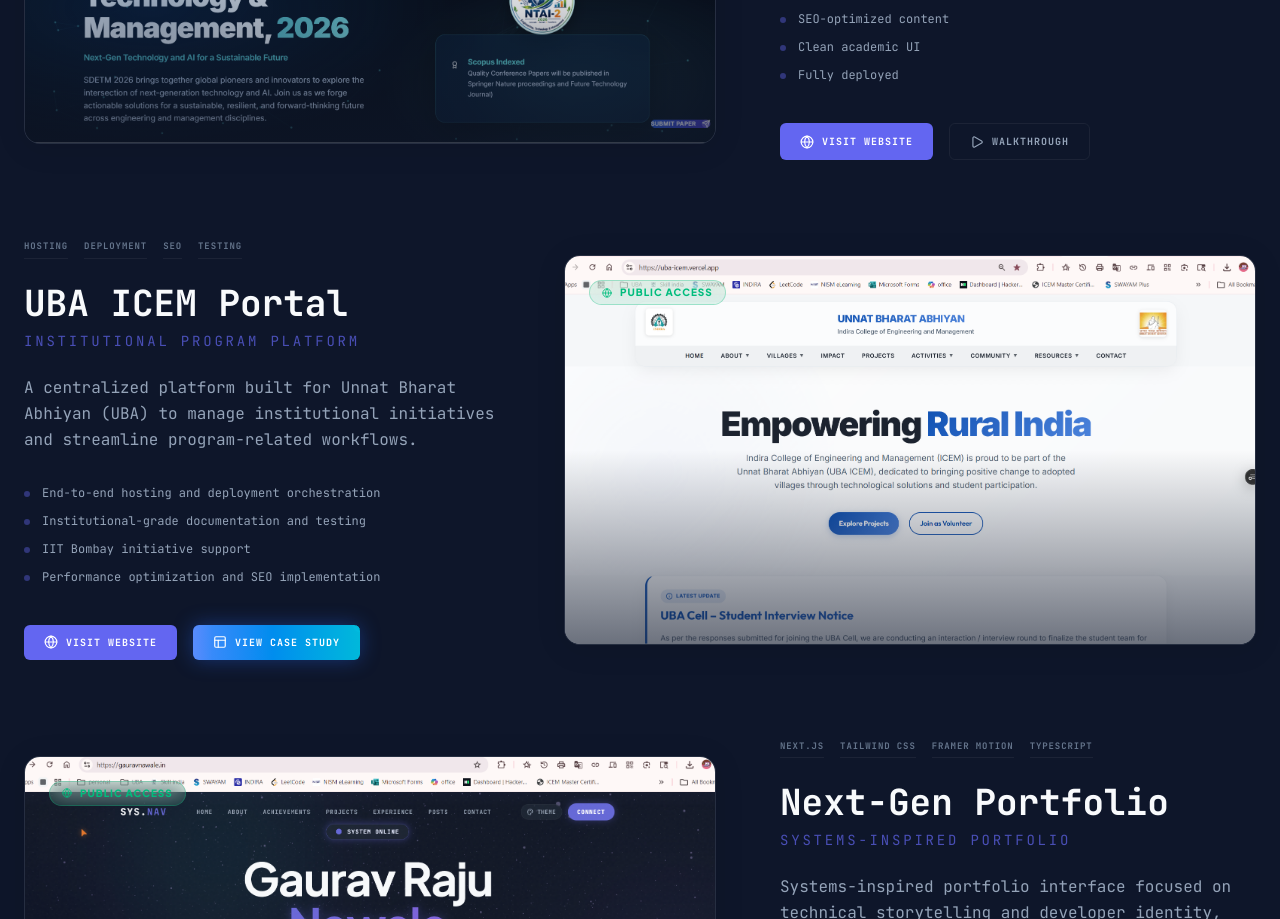
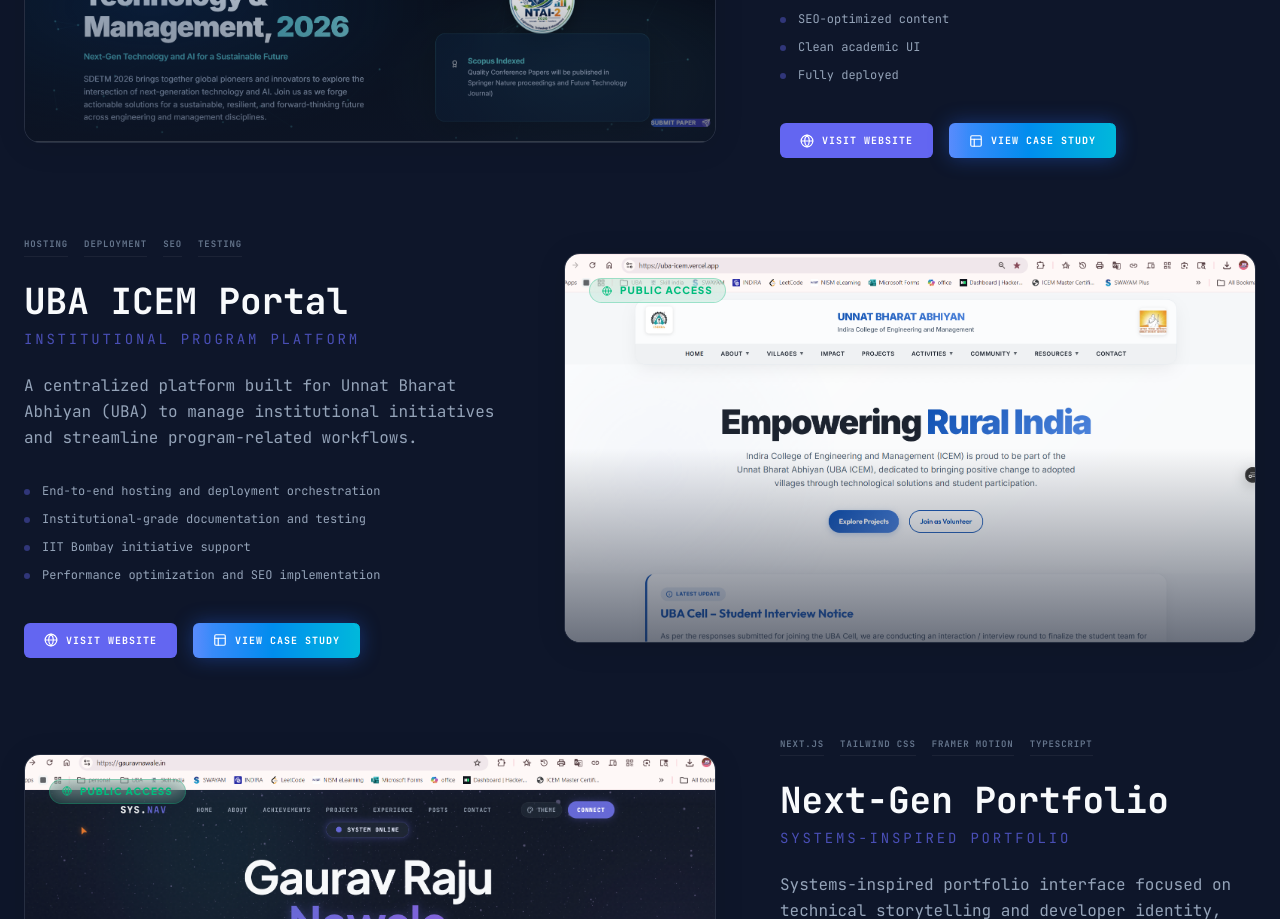
Before and after one commit to Nawalegaurav26/lifetime_learner26, a Next.js app: page /projects in a window 1280 px wide. Shown: the part 1920-2839 px from the top of the page. Built offline with nearby package versions, Linux system fonts and the light colour scheme.

Commit message:
chore: link sdetm case study page in projects listing

```diff
--- a/src/components/Projects.tsx
+++ b/src/components/Projects.tsx
@@ -128,10 +128,10 @@ const projects: Project[] = [
     status: "Public",
     liveUrl: "https://sdetm-icem.vercel.app/",
     image: "/sdetm.png",
-    href: "https://sdetm-icem.vercel.app/",
+    href: "/projects/sdetm",
     links: [
       { label: "Visit Website", href: "https://sdetm-icem.vercel.app/", icon: <Globe size={14} />, primary: true },
-      { label: "Walkthrough", href: "#", icon: <Play size={14} /> }
+      { label: "View Case Study", href: "/projects/sdetm", icon: <Layout size={14} />, special: true }
     ]
   },
   {
```
